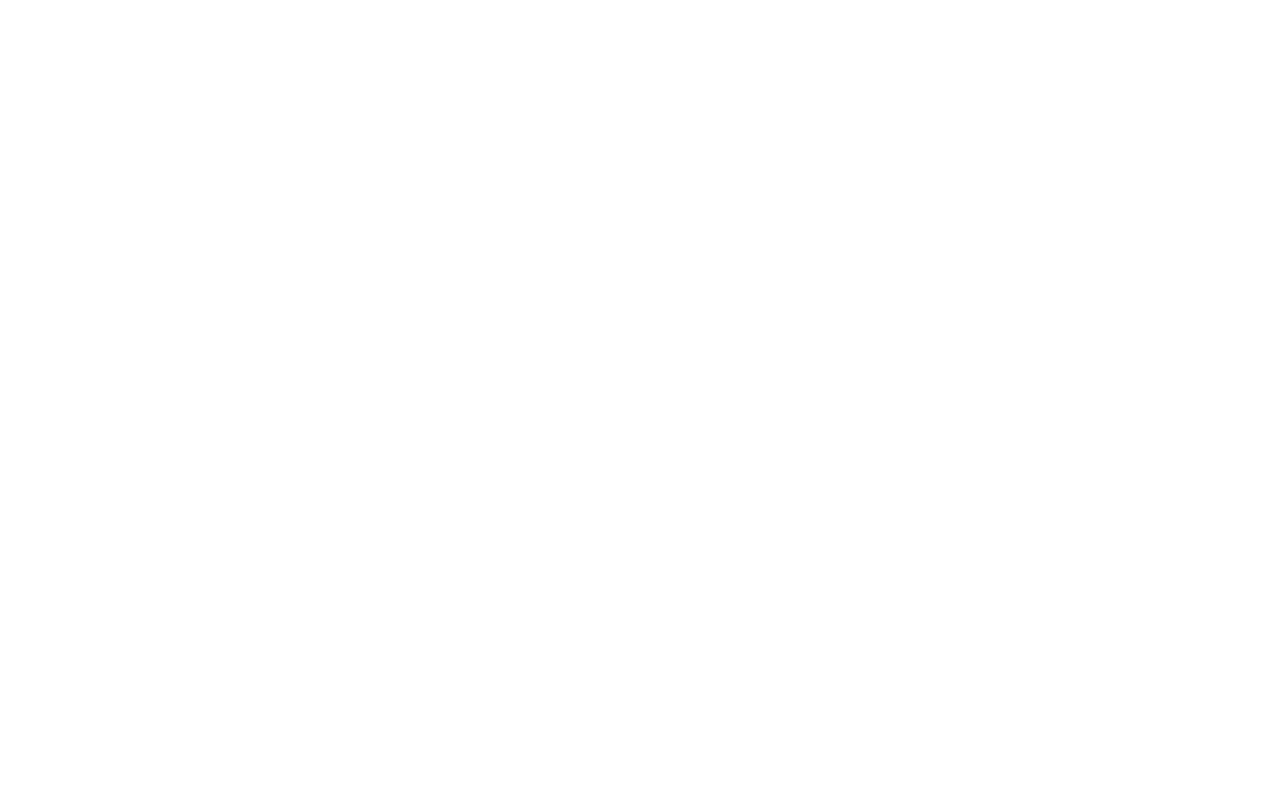
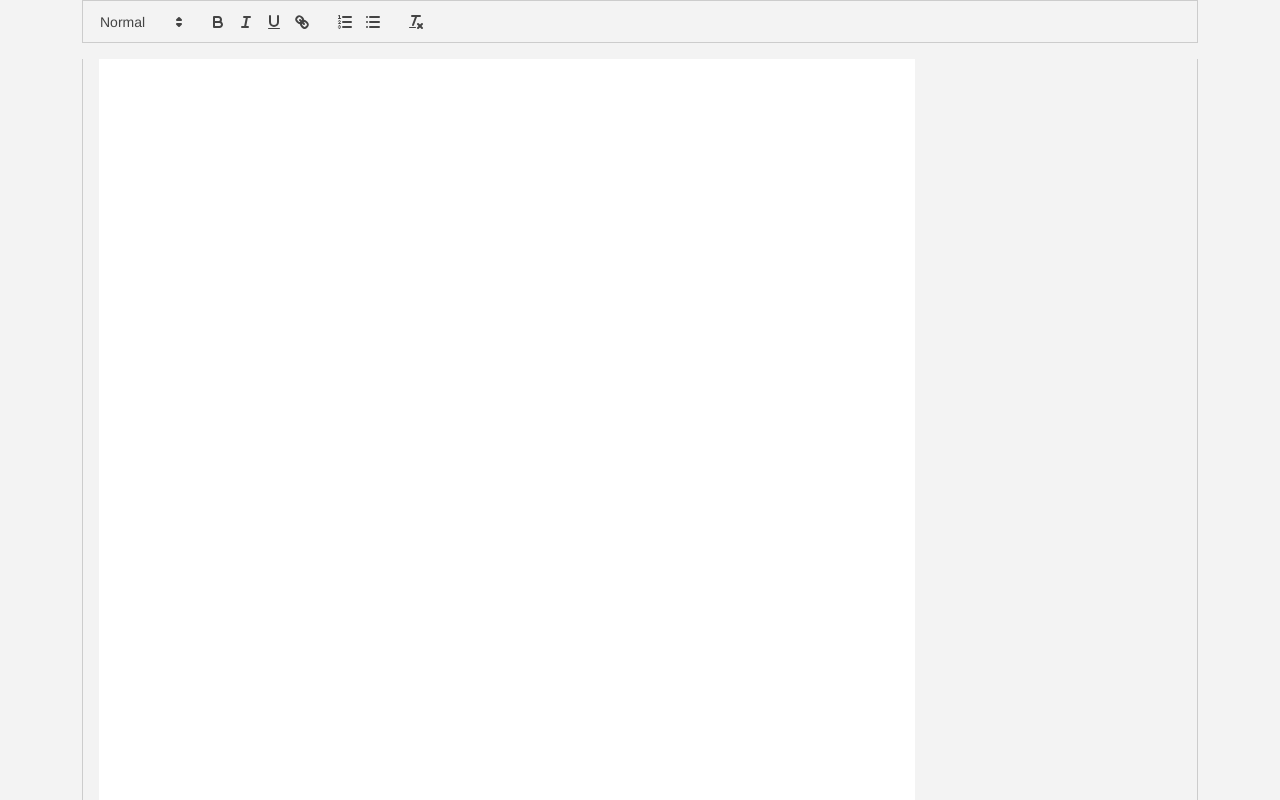
Before and after one commit to grantpan23/course-outline-manager, a React (Create React App) app in the folder frontend/: page / in a window 1280 px wide. Shown: the top 800 px of the page. Built offline with nearby package versions, Linux system fonts and the light colour scheme.

Commit message:
added styling for document

```diff
--- a/frontend/package.json
+++ b/frontend/package.json
@@ -7,6 +7,7 @@
     "@testing-library/react": "^13.4.0",
     "@testing-library/user-event": "^13.5.0",
     "bootstrap": "^5.2.3",
+    "ngx-quill": "^20.0.1",
     "quill": "^1.3.7",
     "react": "^18.2.0",
     "react-bootstrap": "^2.7.0",
--- a/frontend/src/App.jsx
+++ b/frontend/src/App.jsx
@@ -1,5 +1,5 @@
 
-import CreateOutline from "./CreateOutline";
+import CreateOutline from "./createOutline";
 
 function App() {
   return <CreateOutline />
--- a/frontend/src/createOutline.js
+++ b/frontend/src/createOutline.js
@@ -3,17 +3,14 @@ import Quill from "quill"
 import "quill/dist/quill.snow.css"
 
 export default function CreateOutline(){
-const wrappedRef = useCallback(wrapper => {
-    if (wrapper == null)
-     return
 
-    wrapper.innerHTML = ""
-    const editor = document.createElement("div")
-    wrapper.append(editor)
-    new Quill (editor, {theme: "snow"})
+    const wrapperRef = useCallback((wrapper) => {
+        if (wrapper == null) return
 
-        } ,[])
-    return
-        <div id = "container" ref={wrappedRef}> </div>
-
+        wrapper.innerHTML = ' '
+        const editor = document.createElement('div')
+        wrapper.append(editor)
+        new Quill(editor, {theme : "snow"})
+    }, [])
+    return <div className="container" ref = {wrapperRef}></div>
 }
--- a/frontend/src/index.js
+++ b/frontend/src/index.js
@@ -4,7 +4,8 @@ import ReactDOM from 'react-dom/client';
 import App from './App';
 import Login from './login';
 import 'bootstrap/dist/css/bootstrap.min.css';
-import CreateOutline from './CreateOutline';
+import CreateOutline from './createOutline';
+import "./styles.css"
 
 
 const root = ReactDOM.createRoot(document.getElementById('root'));
--- /dev/null
+++ b/frontend/src/styles.css
@@ -0,0 +1,19 @@
+*, *::before, *::after {
+
+    box-sizing: border-box
+}
+
+body {
+
+    background-color:  #f3f3f3;
+    margin:0;
+}
+
+.container .ql-editor {
+    width: 8.5in;
+    min-height: 11in;
+    padding: 1in;
+    margin: 1rem;
+    box-shadow: 0 0 5px 0rgba (0,0,0, .5);
+    background-color: white;
+}
```
Also changed, not shown: 1 other file (tests, documents, lock files or other folders).
